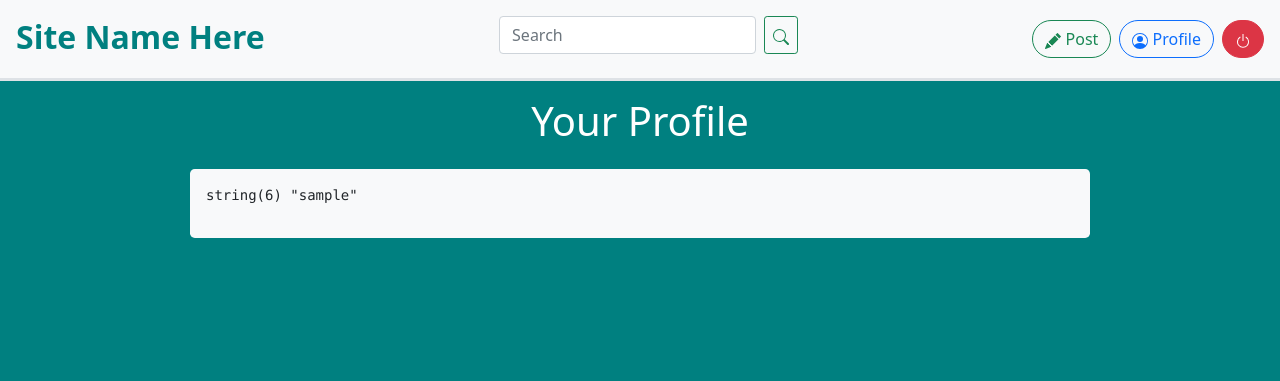
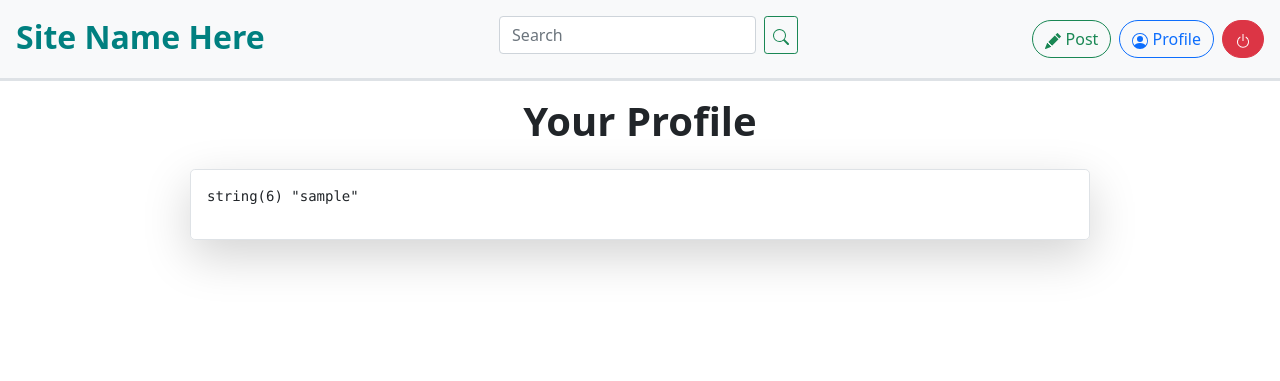
Before and after one commit to alexxGmZ/Web_Development_Project, a PHP site: page /user_profile.php in a window 1280 px wide. Shown: the top 381 px of the page. Run offline with PHP 8.4, Linux system fonts and the light colour scheme; the visitor is signed in with stand-in values (Sample User, id 1).

Commit message:
whiten user_page

```diff
--- a/user_profile.php
+++ b/user_profile.php
@@ -18,7 +18,7 @@
 	?>
 </head>
 
-<body class="teal">
+<body class="">
 	<?php
 		//require_once './partial/navbar.php';
 		//require './partial/logged_in_navbar.php';
@@ -34,9 +34,9 @@
 		// echo '</pre>';
 	?>
 	<div class="text-center">
-		<h1 class="text-white p-3">Your Profile</h1>
+		<h1 class="text-dark fw-bold p-3">Your Profile</h1>
 	</div>
-	<div class="profile_area bg-light rounded-3 p-3">
+	<div class="profile_area border shadow-lg rounded-3 p-3">
 		<?php
 			echo '<pre>';
 			var_dump($_SESSION['user_info']);
```
